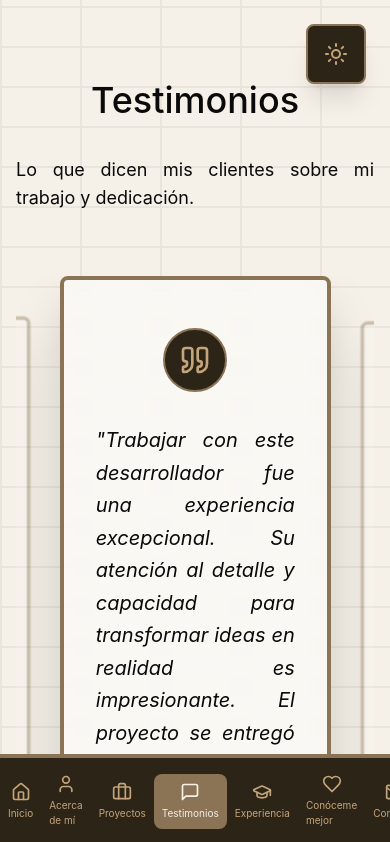
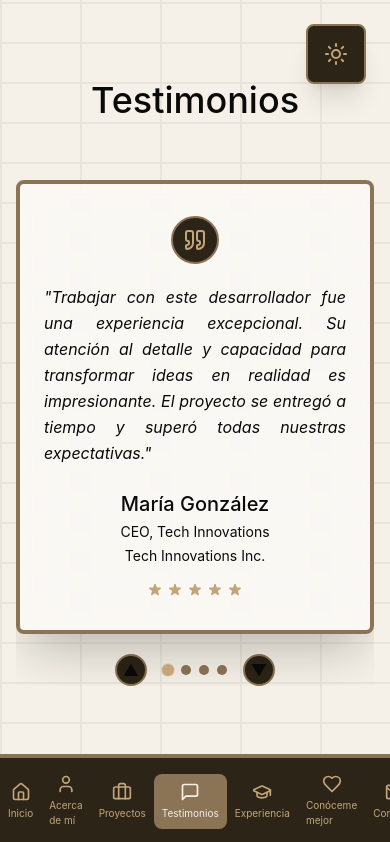
Before and after one commit to davidluna301/Portafolio, a React (Vite) app: page /testimonials in a window 390 px wide. Shown: the top 842 px of the page. Built offline with nearby package versions, Linux system fonts and the light colour scheme.

Commit message:
mejorar el componente Testimonials en móvil

```diff
--- a/package.json
+++ b/package.json
@@ -12,6 +12,7 @@
     "motion": "12.23.24",
     "react": "18.3.1",
     "react-dom": "18.3.1",
+    "react-icons": "^5.6.0",
     "react-router": "7.13.0",
     "react-slick": "0.31.0",
     "slick-carousel": "^1.8.1"
--- a/src/app/pages/Testimonials.tsx
+++ b/src/app/pages/Testimonials.tsx
@@ -1,16 +1,36 @@
-import { useState, useRef } from "react";
+import { useState, useRef, useEffect } from "react";
 import Slider from "react-slick";
 import "slick-carousel/slick/slick.css";
 import "slick-carousel/slick/slick-theme.css";
-import { motion } from "motion/react";
+import { motion, AnimatePresence } from "motion/react";
 import { Quote } from "lucide-react";
 import { PageShell } from "../components/PageShell";
 import { useLanguage } from "../contexts/LanguageContext";
 
 export function Testimonials() {
   const [currentSlide, setCurrentSlide] = useState(0);
+  const [direction, setDirection] = useState(1);
+  const [isMobile, setIsMobile] = useState(() =>
+    typeof window !== "undefined" ? window.innerWidth < 768 : false
+  );
   const sliderRef = useRef<Slider>(null);
   const { t } = useLanguage();
+
+  useEffect(() => {
+    const handleResize = () => setIsMobile(window.innerWidth < 768);
+    window.addEventListener("resize", handleResize);
+    return () => window.removeEventListener("resize", handleResize);
+  }, []);
+
+  // Auto-advance vertical carousel on mobile
+  useEffect(() => {
+    if (!isMobile) return;
+    const timer = setInterval(() => {
+      setDirection(1);
+      setCurrentSlide((prev) => (prev + 1) % testimonials.length);
+    }, 6000);
+    return () => clearInterval(timer);
+  }, [isMobile]);
 
   const testimonials = [
     {
@@ -77,19 +97,60 @@ export function Testimonials() {
         i === currentSlide ? "bg-[#C4A57B] scale-125" : "bg-[#8B7355]"
       }`} />
     ),
-    responsive: [
-      {
-        breakpoint: 768,
-        settings: {
-          centerPadding: "10%",
-        }
-      }
-    ]
   };
 
   const handleSlideClick = (index: number) => {
     sliderRef.current?.slickGoTo(index);
   };
+
+  const goTo = (next: number) => {
+    const bounded = (next + testimonials.length) % testimonials.length;
+    setDirection(next > currentSlide ? 1 : -1);
+    setCurrentSlide(bounded);
+  };
+
+  /* ── Shared card renderer ───────────────────────────────── */
+  const TestimonialCard = ({ testimonial }: { testimonial: typeof testimonials[number] }) => (
+    <div className="bg-white/50 tatami:bg-[#575357]/80 backdrop-blur-sm rounded-lg border-4 border-[#8B7355] shadow-2xl overflow-hidden">
+      <div className="px-6 md:px-16 py-8 md:py-20 flex flex-col justify-center">
+        {/* Quote icon */}
+        <div className="flex justify-center mb-5 md:mb-8">
+          <div className="w-12 h-12 md:w-16 md:h-16 bg-[#2C2416] rounded-full flex items-center justify-center border-2 border-[#8B7355]">
+            <Quote className="w-6 h-6 md:w-8 md:h-8 text-[#C4A57B]" />
+          </div>
+        </div>
+
+        {/* Texto */}
+        <blockquote className="text-center mb-6 md:mb-10">
+          <p className="text-base md:text-2xl lg:text-3xl text-portfolio-strong leading-relaxed italic text-justify">
+            "{testimonial.text}"
+          </p>
+        </blockquote>
+
+        {/* Info cliente */}
+        <div className="text-center">
+          <h3 className="text-xl md:text-3xl text-portfolio-strong mb-1 md:mb-2">
+            {testimonial.name}
+          </h3>
+          <p className="text-sm md:text-lg text-portfolio-soft mb-1">
+            {testimonial.position}
+          </p>
+          <p className="text-sm md:text-base text-portfolio-accent">
+            {testimonial.company}
+          </p>
+
+          {/* Rating */}
+          <div className="flex gap-1 justify-center mt-4 md:mt-6">
+            {[...Array(testimonial.rating)].map((_, i) => (
+              <svg key={i} className="w-4 h-4 md:w-6 md:h-6 text-[#C4A57B]" fill="currentColor" viewBox="0 0 20 20">
+                <path d="M9.049 2.927c.3-.921 1.603-.921 1.902 0l1.07 3.292a1 1 0 00.95.69h3.462c.969 0 1.371 1.24.588 1.81l-2.8 2.034a1 1 0 00-.364 1.118l1.07 3.292c.3.921-.755 1.688-1.54 1.118l-2.8-2.034a1 1 0 00-1.175 0l-2.8 2.034c-.784.57-1.838-.197-1.539-1.118l1.07-3.292a1 1 0 00-.364-1.118L2.98 8.72c-.783-.57-.38-1.81.588-1.81h3.461a1 1 0 00.951-.69l1.07-3.292z" />
+              </svg>
+            ))}
+          </div>
+        </div>
+      </div>
+    </div>
+  );
 
   return (
     <PageShell>
@@ -99,23 +160,62 @@ export function Testimonials() {
           transition={{ duration: 0.6 }}
         >
           {/* Título */}
-          <div className="mb-16 text-center">
+          <div className="mb-10 md:mb-16 text-center">
             <h2 className="text-4xl md:text-5xl lg:text-6xl text-primary mb-4">
               {t("Testimonios", "Testimonials")}
             </h2>
-            <div className="w-20 h-1 bg-primary mx-auto mb-4" />
-            <p className="text-muted-foreground text-lg max-w-2xl mx-auto text-justify">
-              {t(
-                "Lo que dicen mis clientes sobre mi trabajo y dedicación.",
-                "What my clients say about my work and dedication."
-              )}
-            </p>
+            <div className="w-20 h-1 bg-primary mx-auto" />
           </div>
 
-          {/* Carrusel de presentación tipo slides */}
+          {/* ── MOBILE: carrusel vertical con loop ─────────────── */}
+          {isMobile ? (
+            <div className="relative overflow-hidden">
+              <AnimatePresence mode="wait" custom={direction}>
+                <motion.div
+                  key={currentSlide}
+                  custom={direction}
+                  initial={{ y: direction > 0 ? 80 : -80, opacity: 0 }}
+                  animate={{ y: 0, opacity: 1 }}
+                  exit={{ y: direction > 0 ? -80 : 80, opacity: 0 }}
+                  transition={{ duration: 0.45, ease: "easeInOut" }}
+                >
+                  <TestimonialCard testimonial={testimonials[currentSlide]} />
+                </motion.div>
+              </AnimatePresence>
+
+              {/* Dots + counter */}
+              <div className="mt-5 flex items-center justify-center gap-4">
+                <button
+                  onClick={() => goTo(currentSlide - 1)}
+                  className="w-8 h-8 bg-[#2C2416] border-2 border-[#8B7355] rounded-full flex items-center justify-center text-portfolio-accent hover:bg-[#8B7355] transition-colors"
+                  aria-label="Anterior"
+                >
+                  ▲
+                </button>
+                <div className="flex gap-2">
+                  {testimonials.map((_, i) => (
+                    <button
+                      key={i}
+                      onClick={() => goTo(i)}
+                      className={`w-2.5 h-2.5 rounded-full transition-all ${
+                        i === currentSlide ? "bg-[#C4A57B] scale-125" : "bg-[#8B7355]"
+                      }`}
+                    />
+                  ))}
+                </div>
+                <button
+                  onClick={() => goTo(currentSlide + 1)}
+                  className="w-8 h-8 bg-[#2C2416] border-2 border-[#8B7355] rounded-full flex items-center justify-center text-portfolio-accent hover:bg-[#8B7355] transition-colors"
+                  aria-label="Siguiente"
+                >
+                  ▼
+                </button>
+              </div>
+            </div>
+          ) : (
+          /* ── DESKTOP: slider horizontal ───────────────────── */
             <div className="max-w-7xl mx-auto">
               <div className="relative">
-              {/* Slider con peek de slides anterior/siguiente */}
                 <div className="testimonials-slider">
                   <Slider ref={sliderRef} {...sliderSettings}>
                     {testimonials.map((testimonial, index) => (
@@ -128,50 +228,7 @@ export function Testimonials() {
                               : 'scale-90 opacity-40 hover:opacity-60'
                           }`}
                         >
-                        <div className="bg-white/50 tatami:bg-[#575357]/80 backdrop-blur-sm rounded-lg border-4 border-[#8B7355] shadow-2xl overflow-hidden">
-                          <div className="px-8 md:px-16 py-12 md:py-20 min-h-[500px] md:min-h-[600px] flex flex-col justify-center">
-                            {/* Quote icon decorativo */}
-                            <div className="flex justify-center mb-8">
-                              <div className="w-16 h-16 bg-[#2C2416] rounded-full flex items-center justify-center border-2 border-[#8B7355]">
-                                <Quote className="w-8 h-8 text-[#C4A57B]" />
-                              </div>
-                            </div>
-
-                            {/* Testimonio */}
-                            <blockquote className="text-center mb-10">
-                              <p className="text-xl md:text-2xl lg:text-3xl text-portfolio-strong leading-relaxed mb-8 italic text-justify">
-                                "{testimonial.text}"
-                              </p>
-                            </blockquote>
-
-                            {/* Información del cliente */}
-                            <div className="text-center">
-                              <h3 className="text-2xl md:text-3xl text-portfolio-strong mb-2">
-                                {testimonial.name}
-                              </h3>
-                              <p className="text-lg text-portfolio-soft mb-1">
-                                {testimonial.position}
-                              </p>
-                              <p className="text-portfolio-accent">
-                                {testimonial.company}
-                              </p>
-
-                              {/* Rating */}
-                              <div className="flex gap-1 justify-center mt-6">
-                                {[...Array(testimonial.rating)].map((_, i) => (
-                                  <svg
-                                    key={i}
-                                    className="w-6 h-6 text-[#C4A57B]"
-                                    fill="currentColor"
-                                    viewBox="0 0 20 20"
-                                  >
-                                    <path d="M9.049 2.927c.3-.921 1.603-.921 1.902 0l1.07 3.292a1 1 0 00.95.69h3.462c.969 0 1.371 1.24.588 1.81l-2.8 2.034a1 1 0 00-.364 1.118l1.07 3.292c.3.921-.755 1.688-1.54 1.118l-2.8-2.034a1 1 0 00-1.175 0l-2.8 2.034c-.784.57-1.838-.197-1.539-1.118l1.07-3.292a1 1 0 00-.364-1.118L2.98 8.72c-.783-.57-.38-1.81.588-1.81h3.461a1 1 0 00.951-.69l1.07-3.292z" />
-                                  </svg>
-                                ))}
-                              </div>
-                            </div>
-                          </div>
-                        </div>
+                          <TestimonialCard testimonial={testimonial} />
                         </div>
                       </div>
                     ))}
@@ -186,6 +243,7 @@ export function Testimonials() {
                 </div>
               </div>
             </div>
+          )}
         </motion.div>
     </PageShell>
   );
```
Also changed, not shown: 1 other file (tests, documents, lock files or other folders). Lines whose indentation alone changed are shown as unchanged.
